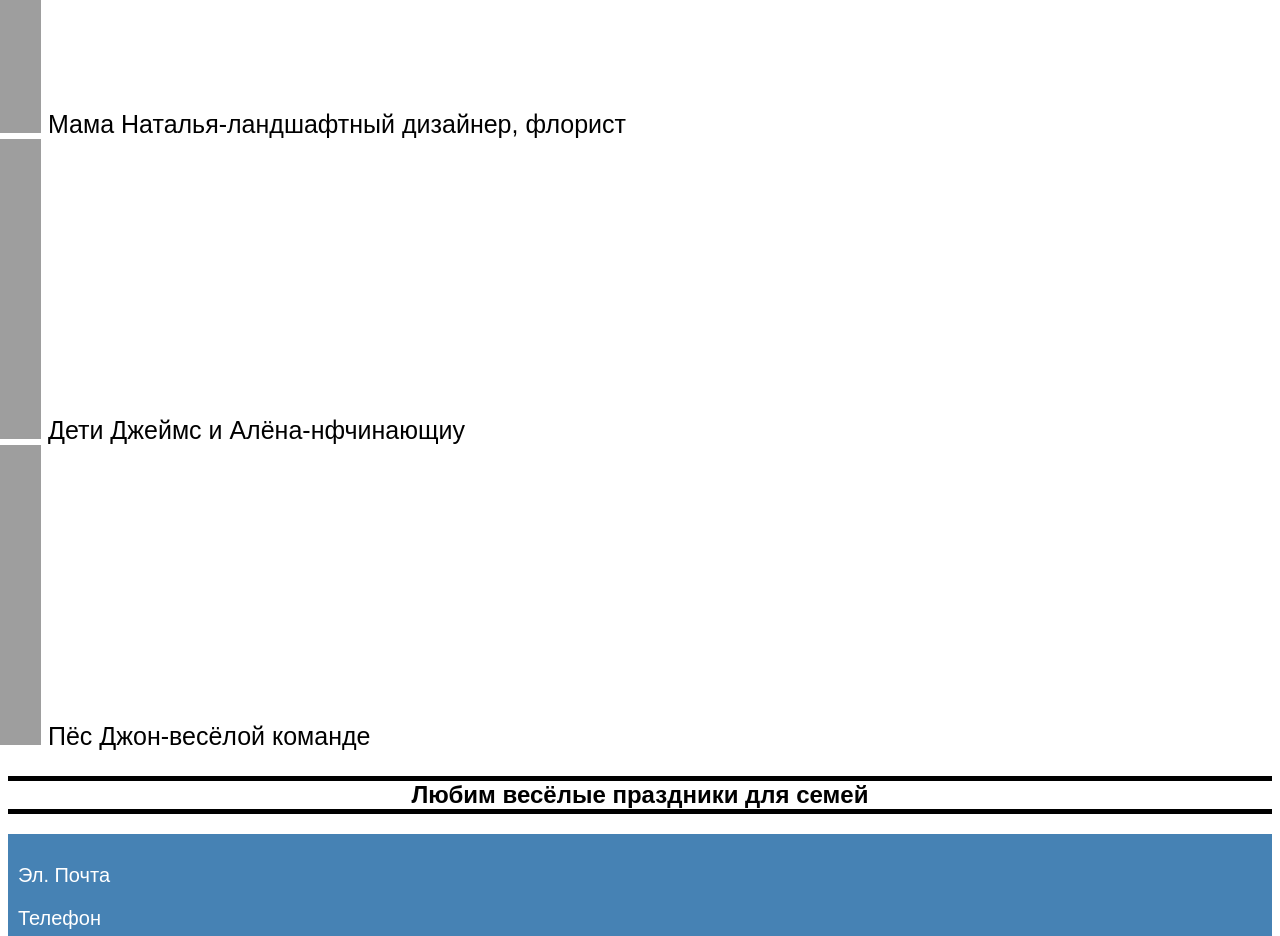
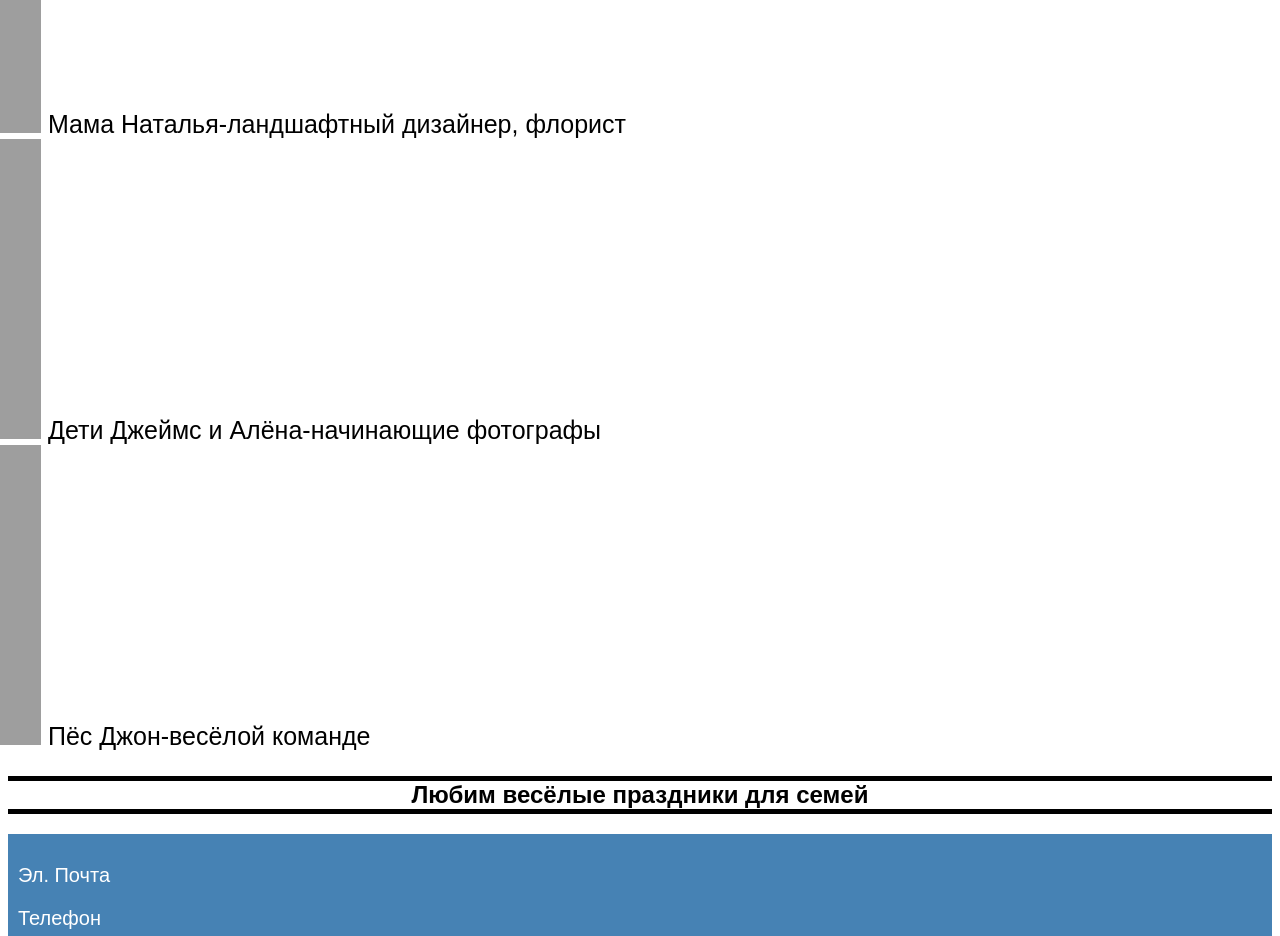
Before and after one commit to IvanTamonoff/COMONJIOBbI, a plain HTML site: page index.html in a window 1280 px wide. Shown: the part 920-1856 px from the top of the page. Drawn offline with Linux system fonts and the light colour scheme.

Commit message:
Update index.html

```diff
--- a/index.html
+++ b/index.html
@@ -18,7 +18,7 @@
             <ul>
                     <li>Папа Алекс-инженер, архитектор</li>
         <li>Мама Наталья-ландшафтный дизайнер, флорист</li>
-        <li>Дети Джеймс и Алёна-нфчинающиу</li>
+        <li>Дети Джеймс и Алёна-начинающие фотографы</li>
         <li>Пёс Джон-весёлой команде</li>
             </ul>
             <h2>Любим весёлые праздники для семей</h2>
```
